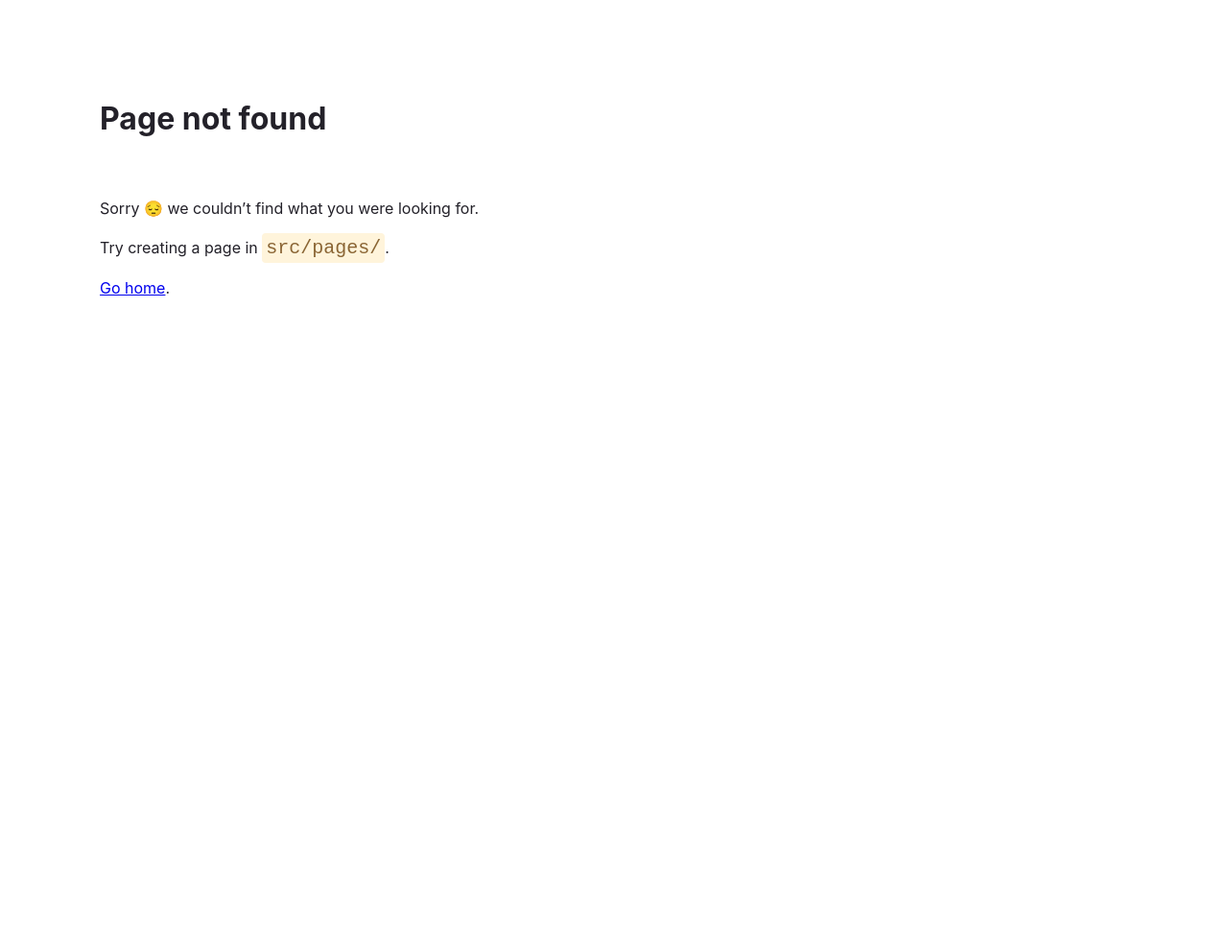
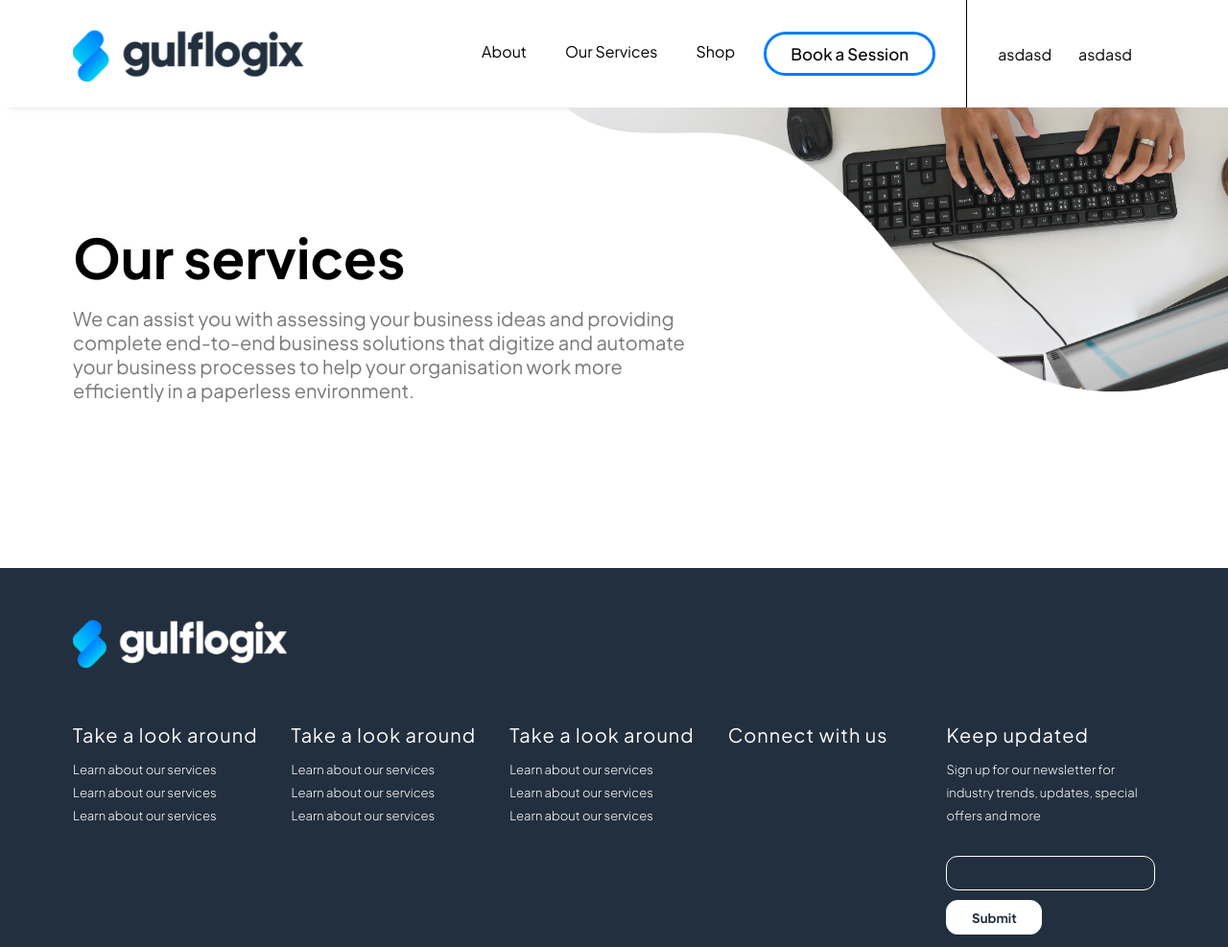
Before and after one commit to YashuaPervez/gulflofix, a Gatsby site: page /our-services in a window 1280 px wide. Before the commit this address had no page. Shown: the top 987 px of the page at 96% size. Before the commit the page ends 800 px from the top, so only its background shows below. Built offline with nearby package versions, Linux system fonts and the light colour scheme; Gatsby itself is replaced by a stand-in of ours.

Commit message:
services page hero section developed

```diff
--- a/src/components/Layout/Navbar/Navigation/index.jsx
+++ b/src/components/Layout/Navbar/Navigation/index.jsx
@@ -15,7 +15,7 @@ const Navigation = () => {
           <Link to="/about-us">About</Link>
         </li>
         <li>
-          <Link to="/">Our Services</Link>
+          <Link to="/our-services">Our Services</Link>
         </li>
         <li>
           <Link to="/">Shop</Link>
--- /dev/null
+++ b/src/container/Services/Hero/index.jsx
@@ -0,0 +1,30 @@
+import React from "react";
+
+// Components
+import Container from "../../../components/UI/Container";
+
+//
+import "./index.scss";
+
+const Hero = () => {
+  return (
+    <section className="services-hero">
+      <Container>
+        <div className="services-hero-grid">
+          <div className="services-hero-content">
+            <h1 className="heading-xl services-hero-title">Our services</h1>
+            <p className="text-md color-gray-2 services-hero-text">
+              We can assist you with assessing your business ideas and providing
+              complete end-to-end business solutions that digitize and automate
+              your business processes to help your organisation work more
+              efficiently in a paperless environment.
+            </p>
+          </div>
+          <div className="services-hero-spacer"></div>
+        </div>
+      </Container>
+    </section>
+  );
+};
+
+export default Hero;
--- /dev/null
+++ b/src/container/Services/Hero/index.scss
@@ -0,0 +1,45 @@
+@import "../../../styles/variables.scss";
+
+.services-hero {
+  background-image: url("../../../images/services-hero-bg.png");
+  background-size: contain;
+  background-repeat: no-repeat;
+  height: 480px;
+  background-position: calc(100% + 128px) -64px;
+
+  .services-hero-title {
+    margin-bottom: 28px;
+  }
+
+  .services-hero-text {
+    max-width: 640px;
+  }
+
+  .services-hero-grid {
+    height: 440px;
+    display: flex;
+    align-items: center;
+  }
+
+  .services-hero-content {
+    width: 70%;
+  }
+  .services-hero-spacer {
+    width: 30%;
+  }
+
+  .services-hero-spacer {
+    display: none;
+
+    @media (min-width: $desktop) {
+      display: block;
+    }
+  }
+}
+
+.services-feature-services-solutions-group {
+  // background-color: red;
+  background-image: url("../../../images/about-background.png");
+  background-size: 100%;
+  background-repeat: no-repeat;
+}
--- /dev/null
+++ b/src/pages/our-services.jsx
@@ -0,0 +1,16 @@
+import React from "react";
+
+// Components
+import Layout from "../components/Layout";
+
+import Hero from "../container/Services/Hero";
+
+const OurServices = () => {
+  return (
+    <Layout>
+      <Hero />
+    </Layout>
+  );
+};
+
+export default OurServices;
--- a/src/styles/typography.scss
+++ b/src/styles/typography.scss
@@ -5,7 +5,7 @@
 =============== */
 .heading-xl {
   font-size: 57px;
-  font-weight: 800;
+  font-weight: 700;
   letter-spacing: 0px;
   line-height: 45px;
 }
@@ -45,7 +45,7 @@
 }
 .text-xl {
   font-size: 30px;
-  font-weight: 700;
+  font-weight: 800;
   line-height: 52.5px;
   letter-spacing: 0px;
 }
```
Also changed, not shown: src/images/services-hero-bg.png (added).
